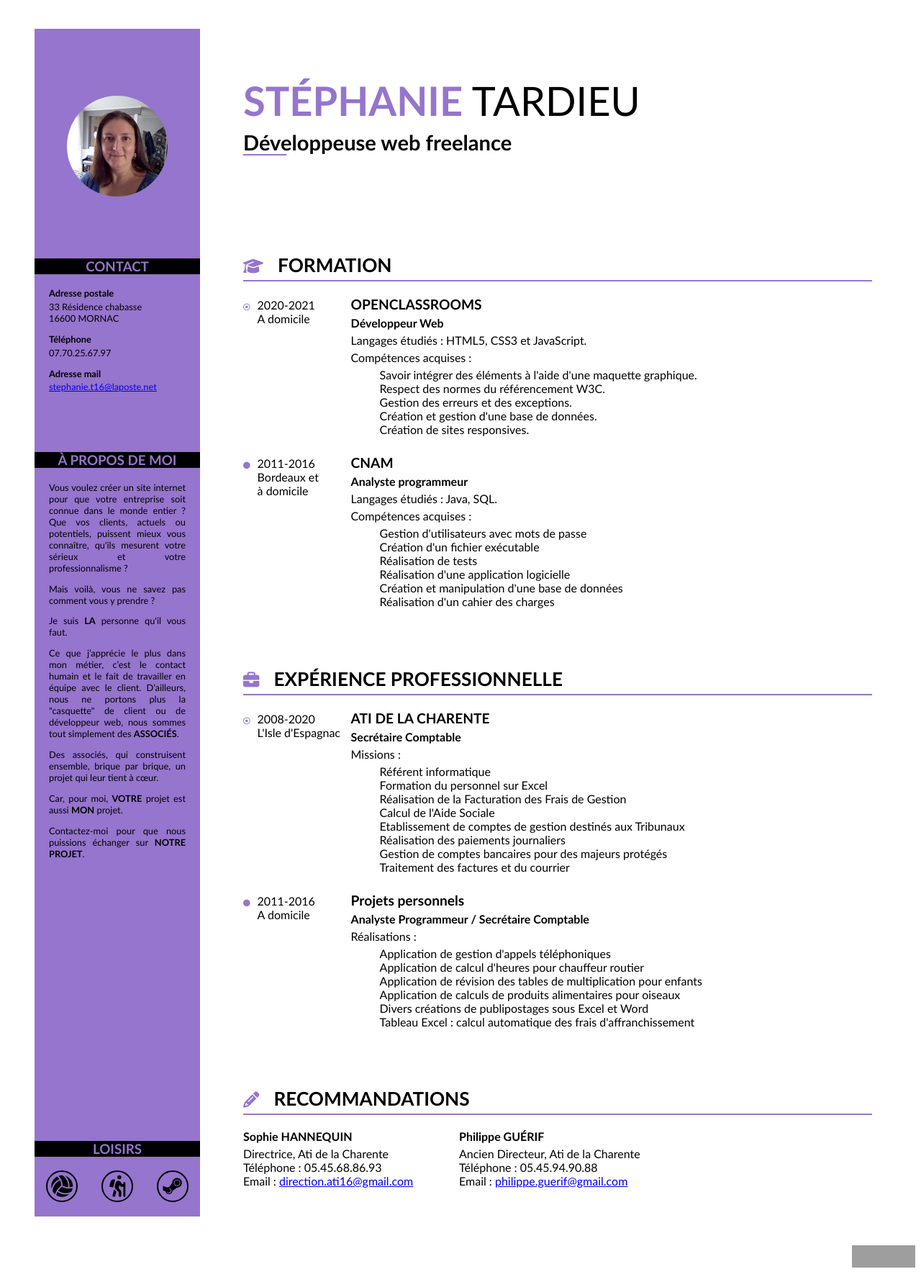
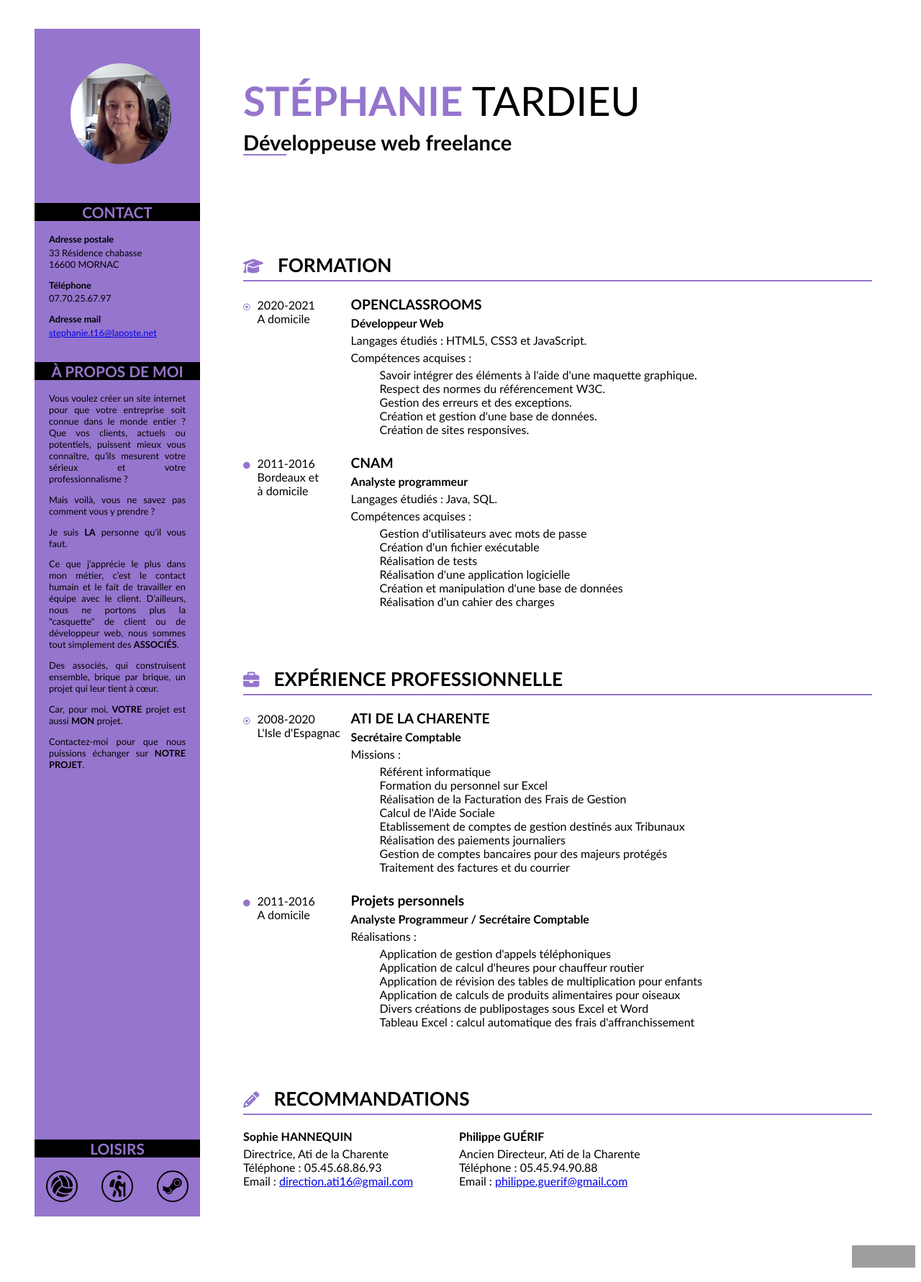
Before and after one commit to Fanoussee/OCR_P2_CV, a plain HTML site: page index.html in a window 1280 px wide. Shown: the whole page at 72% size. Drawn offline with Linux system fonts and the light colour scheme; grey boxes are pictures that could not be loaded.

Commit message:
Suite à la validation W3C, changement du aside en section, ajout d'une balise cachée h1, modification section en header pour la photo, modification des h1 dans la section personne en h2, changement mineurs de marges dans le fichier css et suppression du terme device dans la partie media max-width 480px.

```diff
--- a/index.html
+++ b/index.html
@@ -15,20 +15,23 @@
 			<!--Division du site en deux parties : la personne et le curriculum-->
 
 			<!--1ère partie : la personne-->
-			<aside id="personne">
+			<section id="personne">
 
 				<!--La personne est divisé en 4 parties : la photo, le contact, le "à propos" et les loisirs-->
 
+				<!-- Balise vide pour validation code html -->
+				<h1 id="baliseCachee">Titre non visible</h1>
+
 				<!--1.1 La Photo-->
-				<section id="photo">
+				<header id="photo">
 					<p>
 						<img alt="Mon Portrait" src="identite.jpg"/>
 					</p>
-				</section>
+				</header>
 
 				<!--1.2 Le Contact-->
 				<section id="contact">
-					<h1>contact</h1>
+					<h2>contact</h2>
 					<div id="coordonnees">
 						<div>
 							<p class="sousTitreCoordonnees">Adresse postale</p>
@@ -49,7 +52,7 @@
 
 				<!--1.3 Le "à propos"-->
 				<section id="propos">
-					<h1>à propos de moi</h1>
+					<h2>à propos de moi</h2>
 					<p>Vous voulez créer un site internet pour que votre entreprise soit connue dans le monde entier ?
 						Que vos clients, actuels ou potentiels, puissent mieux vous connaître, qu'ils mesurent votre sérieux et votre professionnalisme ?
 					</p>
@@ -65,8 +68,8 @@
 				</section>
 
 				<!--1.4 Les loisirs-->
-				<section id="activites">
-					<h1>loisirs</h1>
+				<section>
+					<h2>loisirs</h2>
 					<div id="loisirs">
 						<i title="Volley Ball" class="fas fa-volleyball-ball"></i>
 						<i title="Randonnée" class="fas fa-hiking"></i>
@@ -74,10 +77,10 @@
 					</div>
 				</section>
 
-			</aside>
+			</section>
 
 			<!--2èmre partie : le Curriculum Vitae-->
-			<section  id="curriculum">
+			<section id="curriculum">
 
 				<!--Le curriculum est divisé en 4 parties : l'en-tête, la formation,
 					 l'expérience professionnelle et les recommandations-->
--- a/style.css
+++ b/style.css
@@ -3,11 +3,11 @@
     margin: 20px;
     font-family: "Calibri", "Trebuchet MS", Arial, "Times New Roman", sans-serif;
 }
-section{
-    margin-top : 50px;
-}
 h1, h3 {
     text-transform: uppercase;
+}
+#baliseCachee{
+    display: none;
 }
 #personne{
     display: flex;
@@ -21,17 +21,18 @@ h1, h3 {
     padding-bottom: 20px;
 }
 #photo{
-    padding-top: 30px;
+    padding: 30px;
     text-align: center;
 }
 #photo img {
     border-radius: 50%;
 }
-#personne h1{
+#personne h2{
     background-color: black;
     color: rgba(149,117,205);
     text-align: center;
     margin-top: 0px;
+    text-transform: uppercase;
 }
 #personne p{
     padding: 0px 20px 0px 20px;
@@ -65,6 +66,9 @@ strong{
     padding: 20px;
     margin: 20px;
     width: 100%;
+}
+#curriculum section{
+    margin-top : 50px;
 }
 header{
     border-bottom: rgb(149,117,205) 2px solid;
@@ -221,7 +225,7 @@ li{
         font-size: 1.2em;
     }
     h3{
-        font-size: 1.6em;
+        font-size: 1.4em;
         text-align: center;
         margin-top: 5px;
     }
@@ -276,7 +280,7 @@ li{
     }
 }
 
-@media all and (max-device-width: 480px){
+@media all and (max-width: 480px){
     header{
         margin-bottom: 30px;
     }
```
